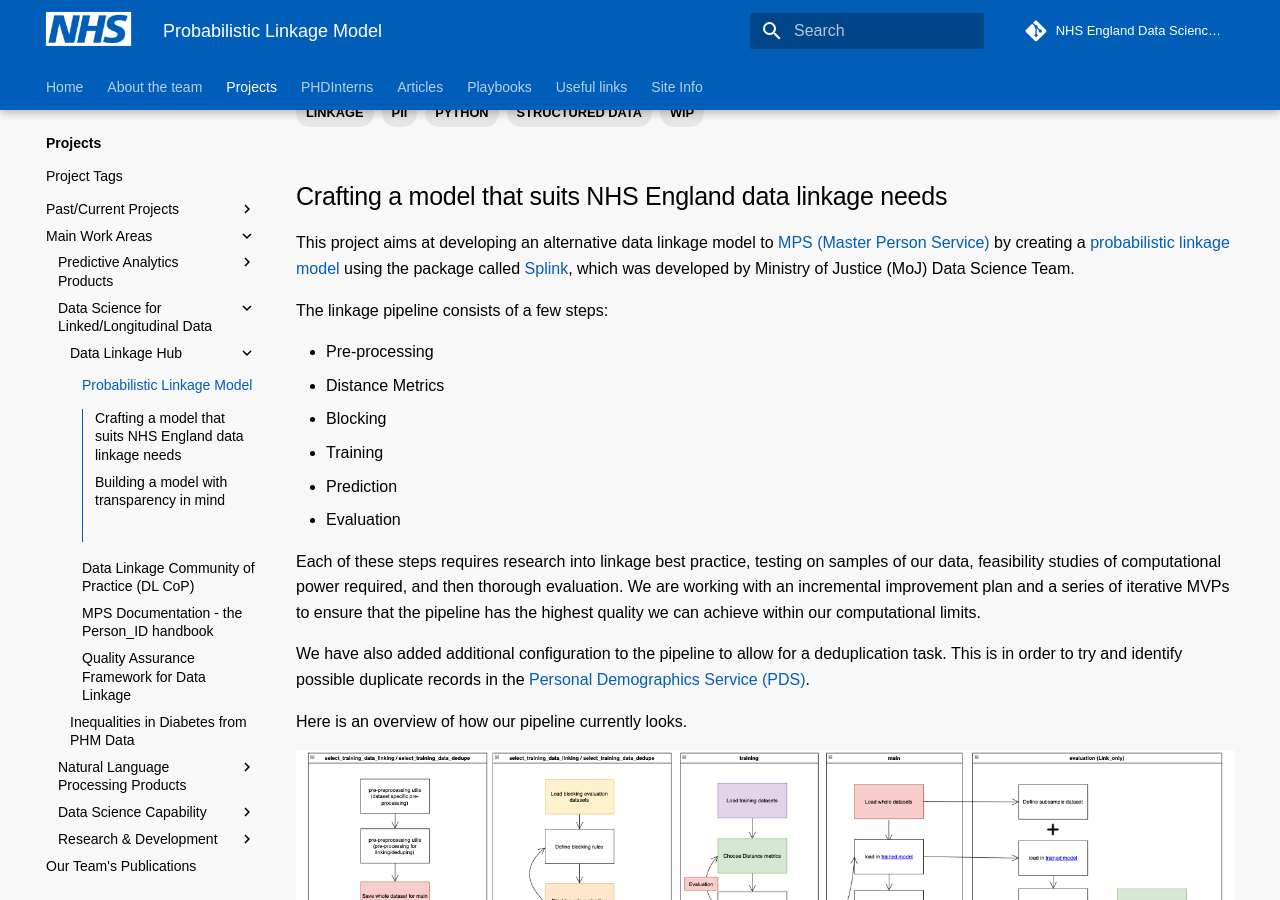
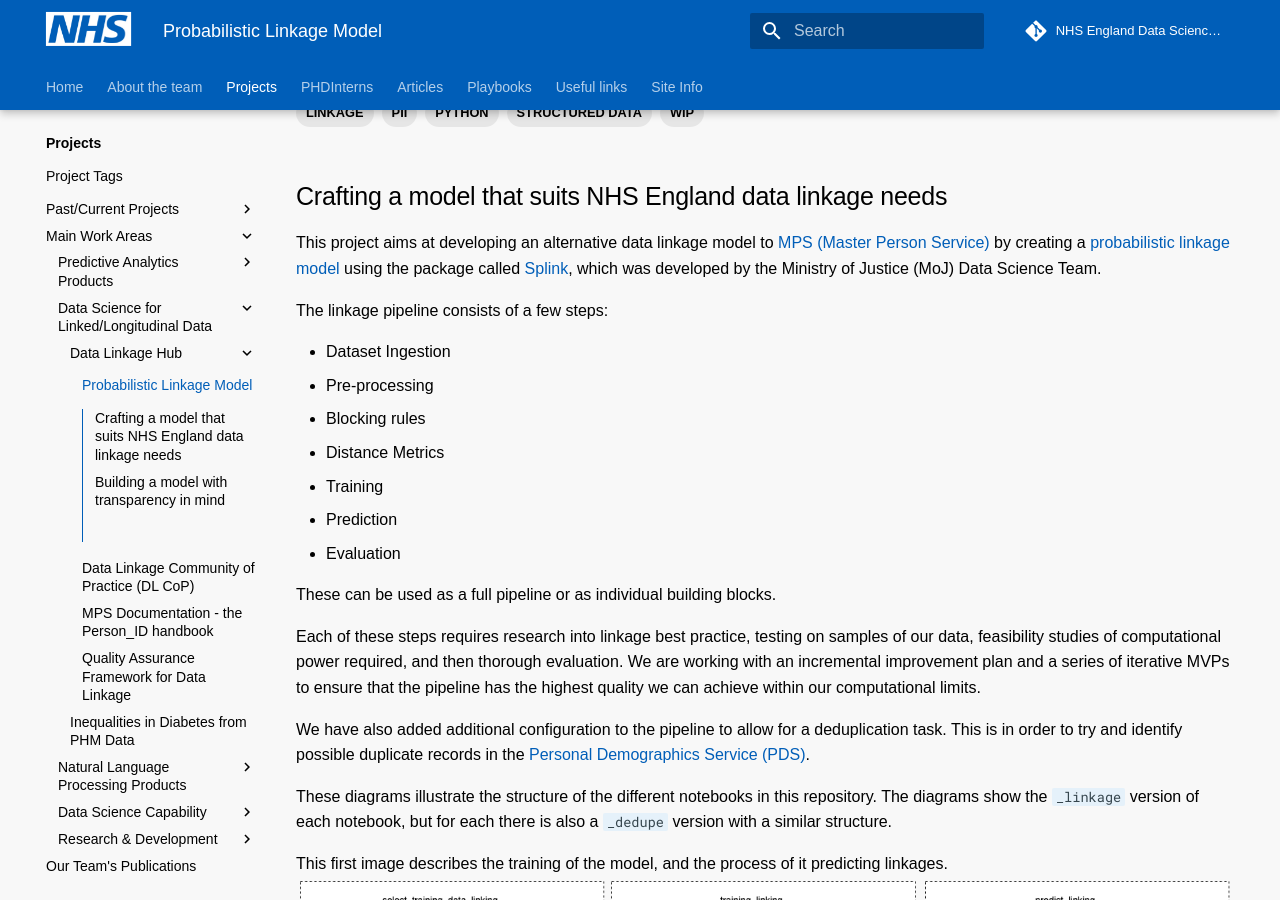
Before and after one commit to nhsengland/datascience, an MkDocs documentation site: the page built from docs/our_work/data-linkage-hub/linkage-projects/better-matching.md, in a window 1280 px wide and 900 px high, scrolled down 258 px. Built offline with MkDocs 1.6.1 and Material for MkDocs 9.7.7, drawn with Linux system fonts in a browser that asks for light colours; some web fonts are replaced; comment, search, counter and statistics services are not loaded; old or Windows-style settings are respelled for this version of MkDocs; some of the changed text lies outside the part shown.

Commit message:
update better matching page

```diff
--- a/docs/our_work/data-linkage-hub/linkage-projects/better-matching.md
+++ b/docs/our_work/data-linkage-hub/linkage-projects/better-matching.md
@@ -7,24 +7,31 @@
 ---
 
 ## Crafting a model that suits NHS England data linkage needs
-This project aims at developing an alternative data linkage model to [MPS (Master Person Service)](./mps-handbook.md) by creating a [probabilistic linkage model](https://www.bristol.ac.uk/media-library/sites/cmm/migrated/documents/problinkage.pdf) using the package called  [Splink](https://moj-analytical-services.github.io/splink/index.html), which was developed by Ministry of Justice (MoJ) Data Science Team.
+This project aims at developing an alternative data linkage model to [MPS (Master Person Service)](./mps-handbook.md) by creating a [probabilistic linkage model](https://www.bristol.ac.uk/media-library/sites/cmm/migrated/documents/problinkage.pdf) using the package called  [Splink](https://moj-analytical-services.github.io/splink/index.html), which was developed by the Ministry of Justice (MoJ) Data Science Team.
 
 The linkage pipeline consists of a few steps:
 
+- Dataset Ingestion
 - Pre-processing
+- Blocking rules
 - Distance Metrics
-- Blocking
 - Training
 - Prediction
 - Evaluation
+
+These can be used as a full pipeline or as individual building blocks.
 
 Each of these steps requires research into linkage best practice, testing on samples of our data, feasibility studies of computational power required, and then thorough evaluation. We are working with an incremental improvement plan and a series of iterative MVPs to ensure that the pipeline has the highest quality we can achieve within our computational limits.
 
 We have also added additional configuration to the pipeline to allow for a deduplication task. This is in order to try and identify possible duplicate records in the [Personal Demographics Service (PDS)](https://digital.nhs.uk/services/personal-demographics-service).
 
-Here is an overview of how our pipeline currently looks.
+These diagrams illustrate the structure of the different notebooks in this repository. The diagrams show the `_linkage` version of each notebook, but for each there is also a `_dedupe` version with a similar structure.
 
-![Splink linkage pipeline schema, shows the flow of the file system for the pipeline.](../../../images/splink_diagram.png)
+This first image describes the training of the model, and the process of it predicting linkages.
+![Splink linkage pipeline schema for training and predict, shows the flow of the file system for the pipeline.](../../../images/linkage/linking_model.png)
+
+This image shows the process that the predictions undergo for evaluation
+![Splink linkage pipeline schema for evaluation, shows the flow of the file system for the pipeline.](../../../images/linkage/eval_linking_model.png)
 
 
 ## Building a model with transparency in mind
@@ -36,6 +43,4 @@
 
 |Output | Link|
 |---|---|
-| Splink Linkage Pipeline * | [Github](https://github.com/NHSDigital/splink-linkage-pipeline) |
-
-\* This is currently private and available for internal access only.
+| Splink Linkage Pipeline | [Github](https://github.com/NHSEngland/splink-linkage-pipeline) |
```
Also changed, not shown: docs/images/linkage/eval_linking_model.png (added), docs/images/linkage/linking_model.png (added).
